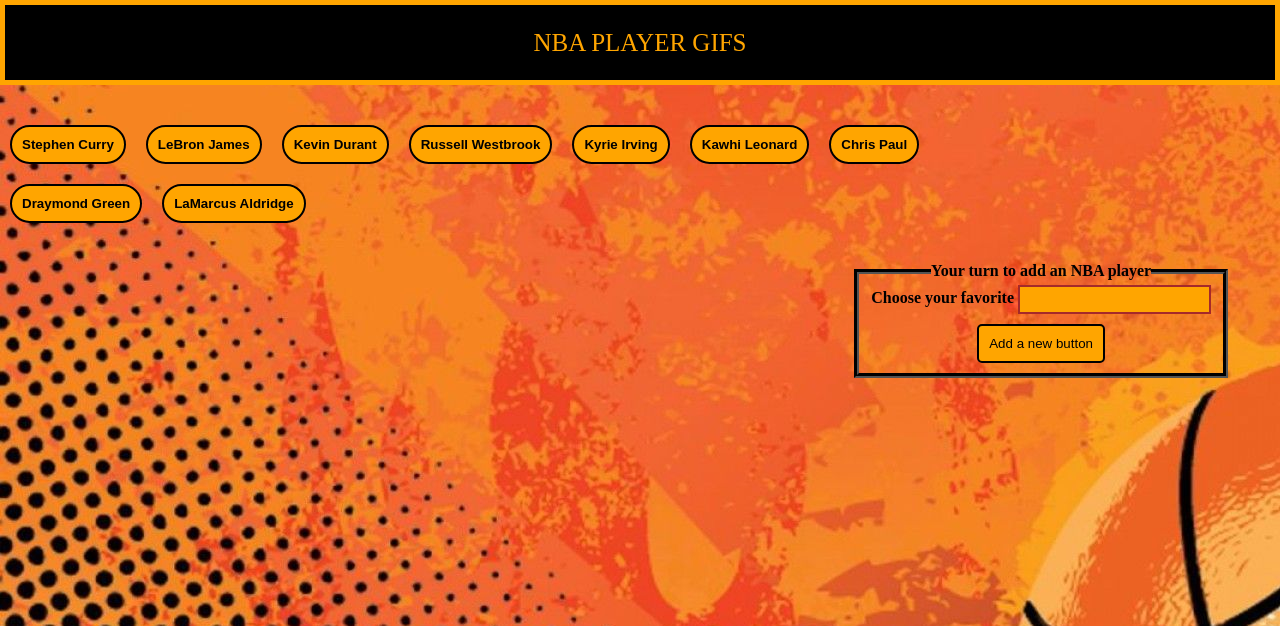
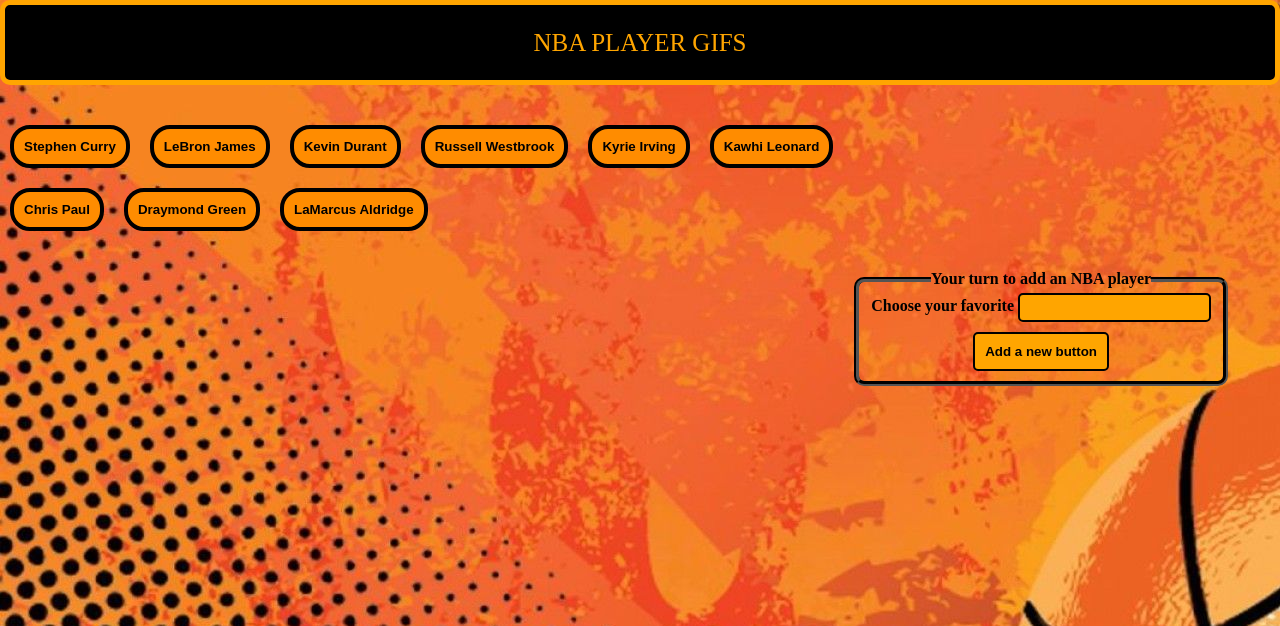
Before and after one commit to clsavino/giphyAPI, a PHP site: page /index.html in a window 1280 px wide. Shown: the top 626 px of the page. Run offline with PHP 8.4, Linux system fonts and the light colour scheme.

Commit message:
added styling

```diff
--- a/assets/css/style.css
+++ b/assets/css/style.css
@@ -6,11 +6,12 @@
  button {
  	margin: 10px;
  	padding: 10px;
- 	background-color: orange;
+ 	background-color: darkorange;
  	border-radius: 20px;
- 	border: 2px solid black;
+ 	border: 4px solid black;
  	color: black;
  	font-weight: bold;
+ 	text-transform: capitalize;
  }
 
 div {
@@ -28,6 +29,7 @@
 	line-height: 35px;
 	background: black;
 	border: 5px solid orange;
+	border-radius: 10px;
 	text-align: center;
 	padding: 20px;
 	color: orange;
@@ -90,8 +92,8 @@
     min-width: -webkit-min-content;
     border-width: 5px;
     border-style: groove;
-    border-color: black;
-    /*color: #ff9900;*/
+    border-color: black ;
+    border-radius: 10px;
     color: black;
     font-weight: bold;
 }
@@ -124,11 +126,12 @@
 }
 
 #player-input {
-	border: 2px solid brown;
+	border: 2px solid black;
 	color: black;
 	padding: 5px;
 	font-weight: bold;
 	background-color: orange;
+	border-radius: 5px;
 }
 /* this styles the input button*/
 #addPlayer {
@@ -136,6 +139,7 @@
 	padding: 10px;
 	margin-top: 10px;
 	color: black;
+	font-weight: bold;
 	border-radius: 5px;
 	border: 2px solid black;
 }
```
